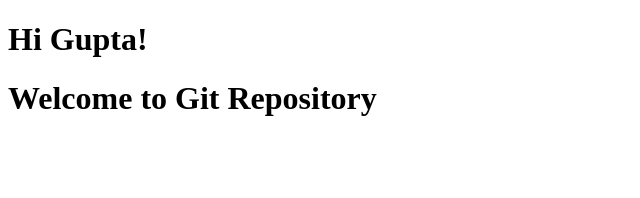
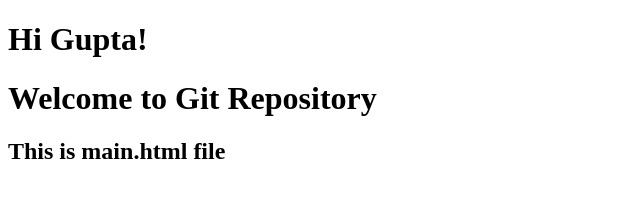
Before and after one commit to saisampath33/Git_Practice, a plain HTML site: page main.html in a window 1280 px wide. Shown: the whole page, without its empty margins (0-640 px from the left). Drawn offline with Linux system fonts and the light colour scheme.

Commit message:
added in main html file

```diff
--- a/main.html
+++ b/main.html
@@ -8,5 +8,6 @@
 <body>
     <h1>Hi Gupta!</h1>
     <h1>Welcome to Git Repository</h1>
+    <h2>This is main.html file</h2>
 </body>
 </html>
```
